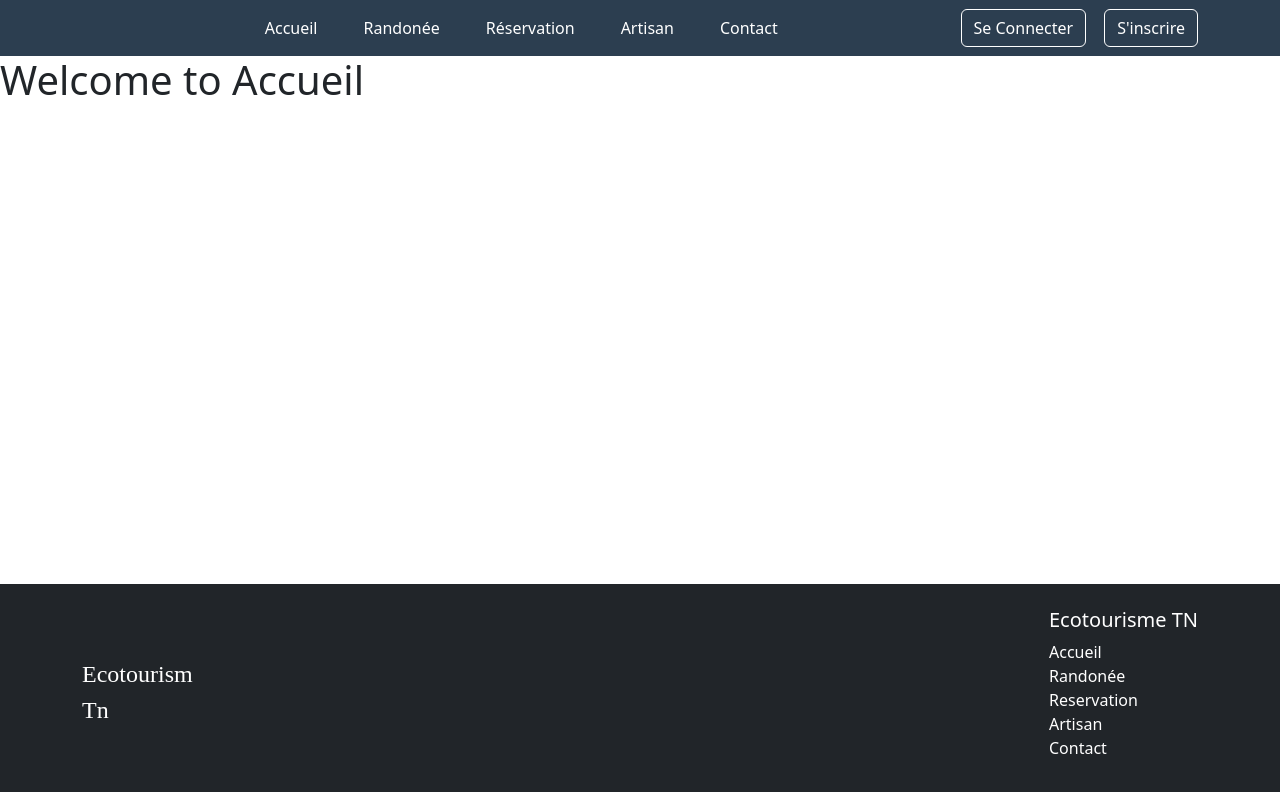
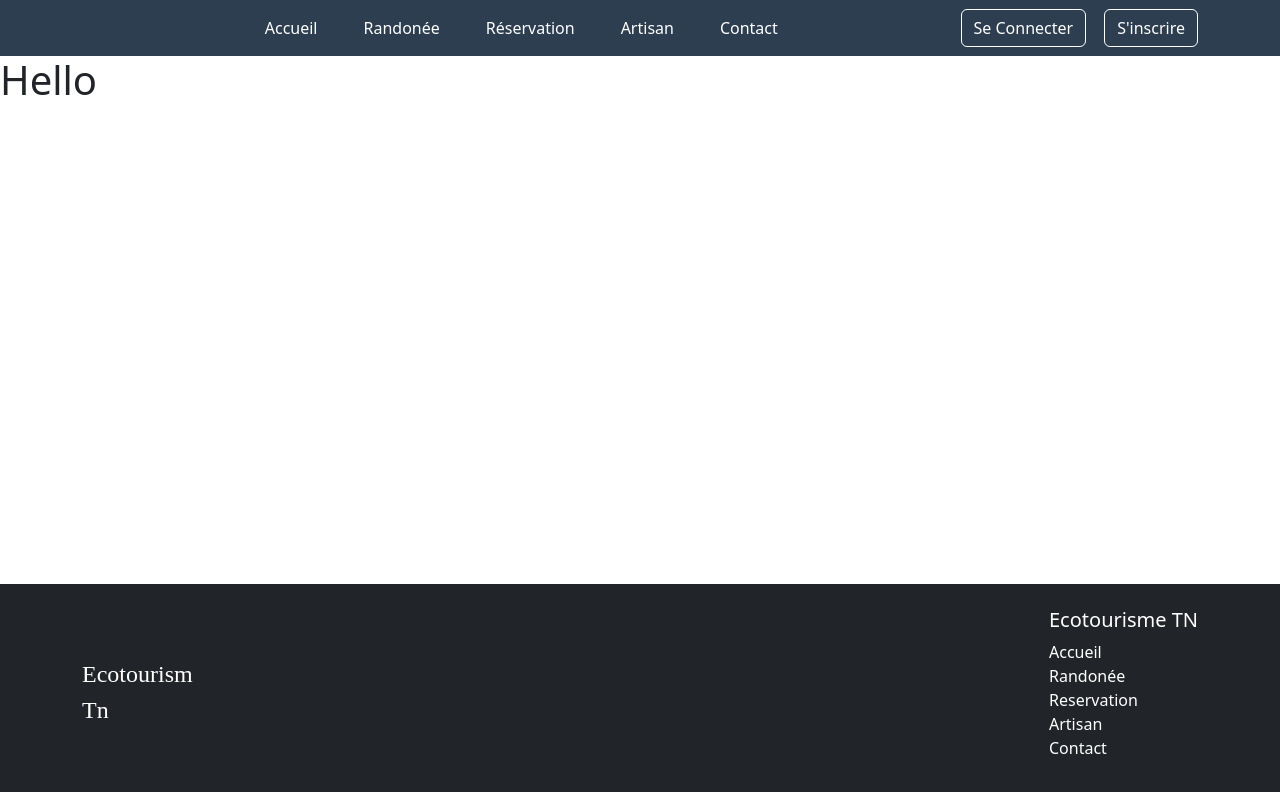
Before and after one commit to medaminenasfi/ecotourisme, a React (Create React App) app: page / in a window 1280 px wide. Shown: the top 792 px of the page. Built offline with nearby package versions, Linux system fonts and the light colour scheme.

Commit message:
update footer

```diff
--- a/src/Components/footer.css
+++ b/src/Components/footer.css
@@ -1,11 +1,25 @@
+html, body {
+  height: 100%;
+  margin: 0;
+  display: flex;
+  flex-direction: column;
+}
 
-footer {
-  position: absolute;
-  bottom: 0;
-  left: 0;
-  width: 100%;
+#root {
+  display: flex;
+  flex-direction: column;
+  min-height: 100vh;
+}
+
+main {
+  flex: 1;
+}
+
+.footer {
   background-color: #000;
   color: white;
   padding: 1rem 0;
   text-align: center;
+  width: 100%;
+  margin-top: auto; /* Push the footer to the bottom */
 }
--- a/src/pages/Accueil.js
+++ b/src/pages/Accueil.js
@@ -3,6 +3,7 @@ import Navbar from "../Components/navbar";
 import "./accueil.css";
 import "bootstrap/dist/css/bootstrap.min.css";
 import Footer from "../Components/footer";
+
 
 const Accueil = () => {
   console.log("Rendering Accueil page");
@@ -10,7 +11,11 @@ const Accueil = () => {
     <>
       <Navbar />
       <main>
-        <h1>Welcome to Accueil</h1>
+
+      <section>
+        <h1>Hello</h1>
+       </section>
+
       </main>
       <Footer />
     </>
```
Also changed, not shown: src/App.js (+6 -4 lines).
